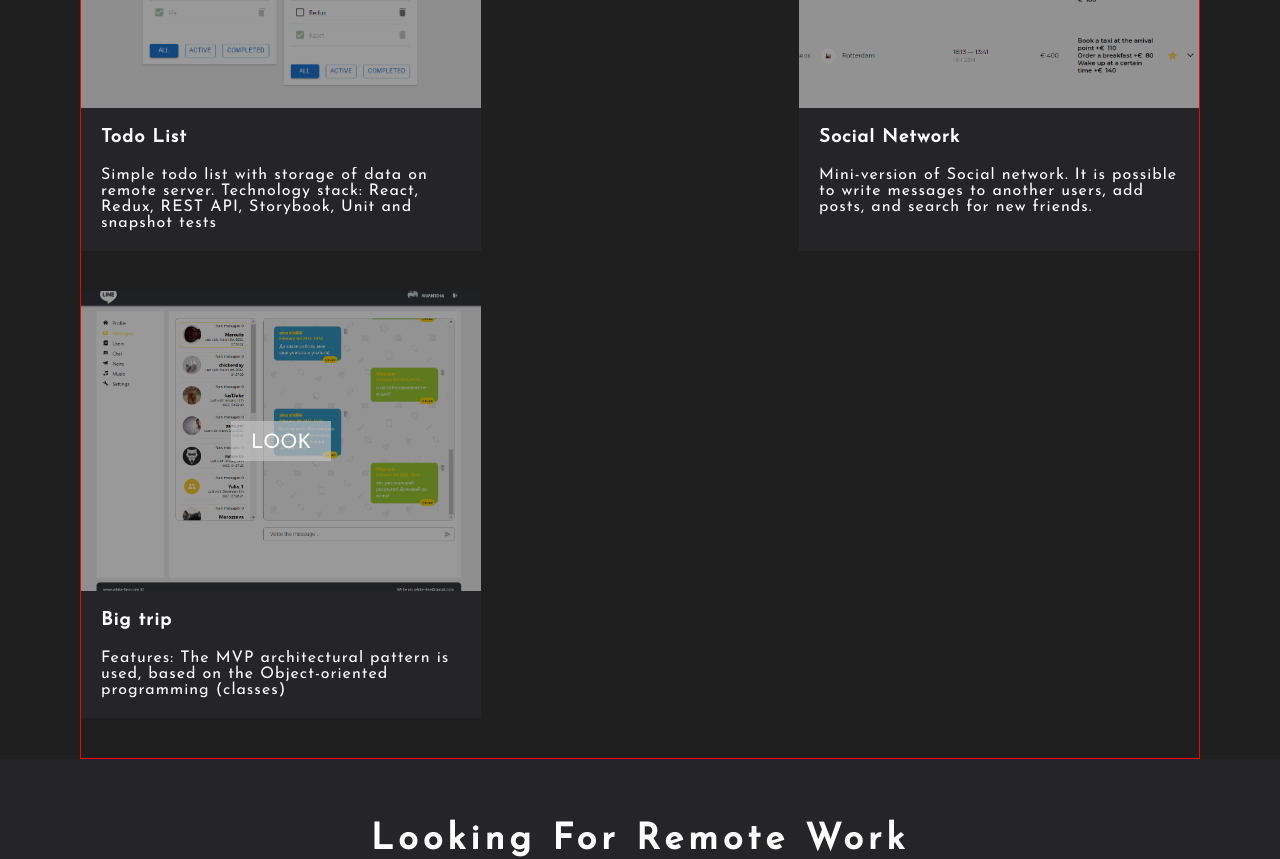
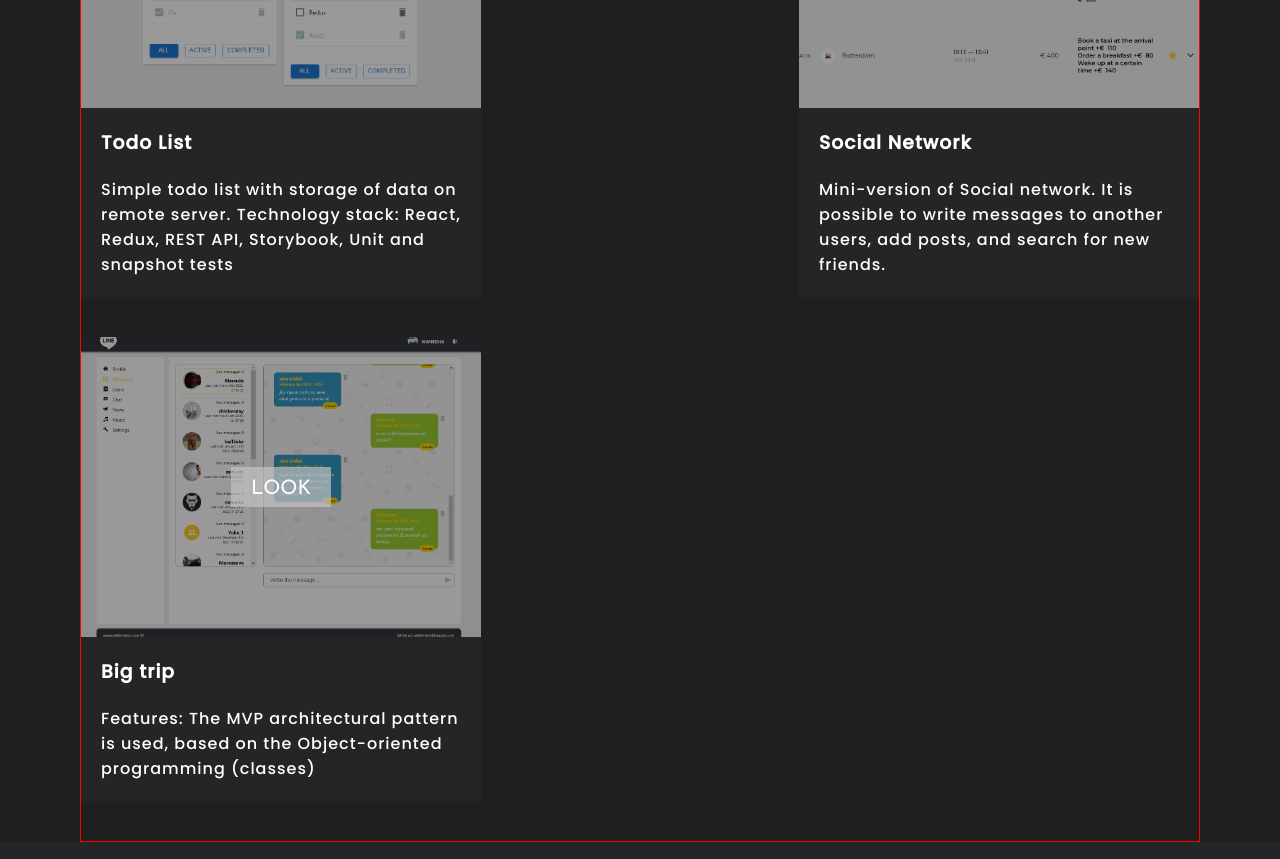
Before and after one commit to aivan3d66/portfolio, a React (Create React App) app: page / in a window 1280 px wide. Shown: the part 2020-2879 px from the top of the page. Built offline with nearby package versions, Linux system fonts and the light colour scheme.

Commit message:
add font variables

```diff
--- a/src/components/Works/WorkItem/WorkItem.module.scss
+++ b/src/components/Works/WorkItem/WorkItem.module.scss
@@ -7,7 +7,7 @@
   max-width: 360px;
   margin: 0 auto 40px auto;
   text-align: center;
-  font-family: 'Josefin Sans', sans-serif;
+  font-family: $basic_font;
   background-color: $special_dark-gray-2;
 }
 
@@ -57,7 +57,7 @@
   padding: 0 20px;
   text-align: left;
   color: $basic_white;
-  font-family: 'Josefin Sans', sans-serif;
+  font-family: $additional_font;
   font-size: 16px;
   letter-spacing: 1px;
 }
```
